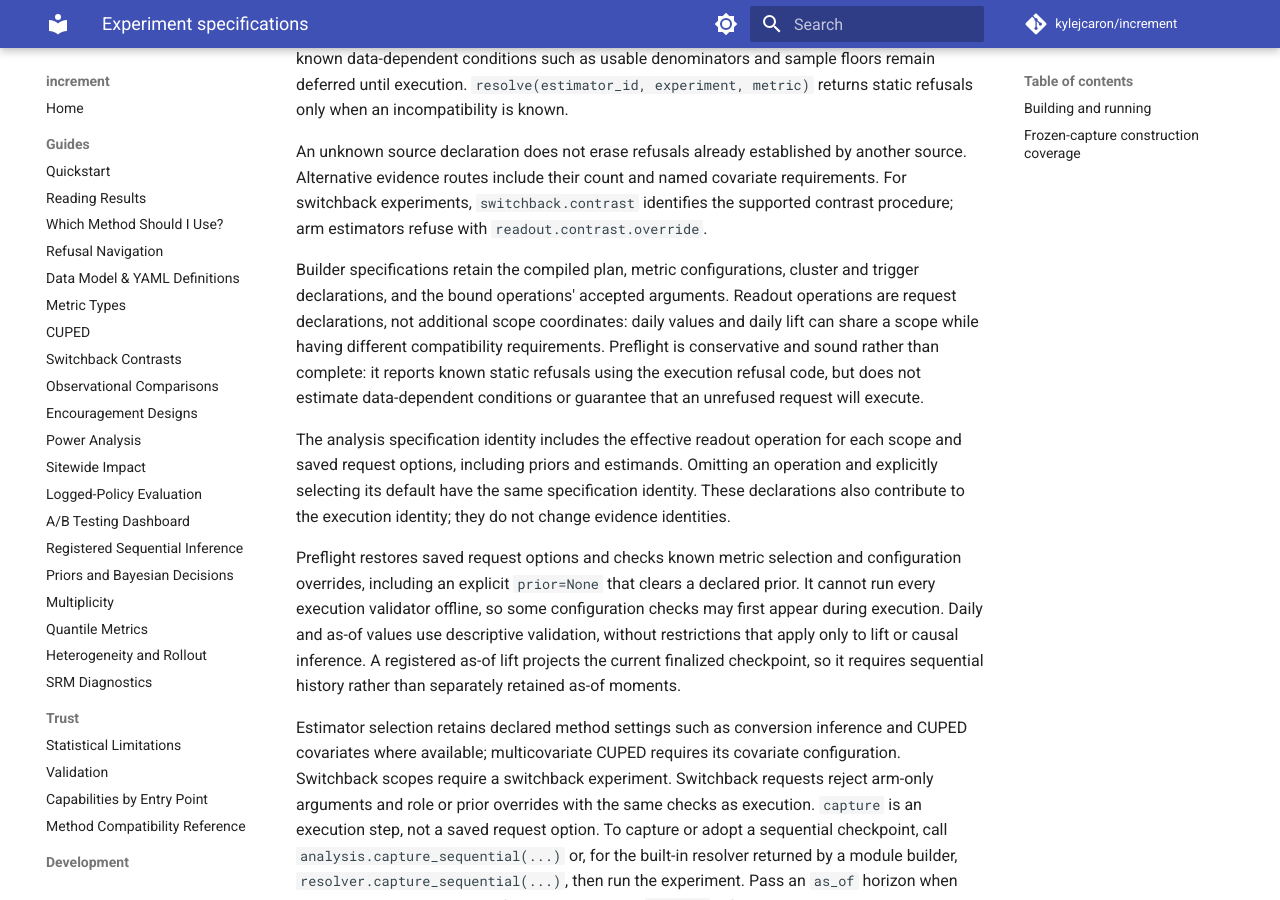
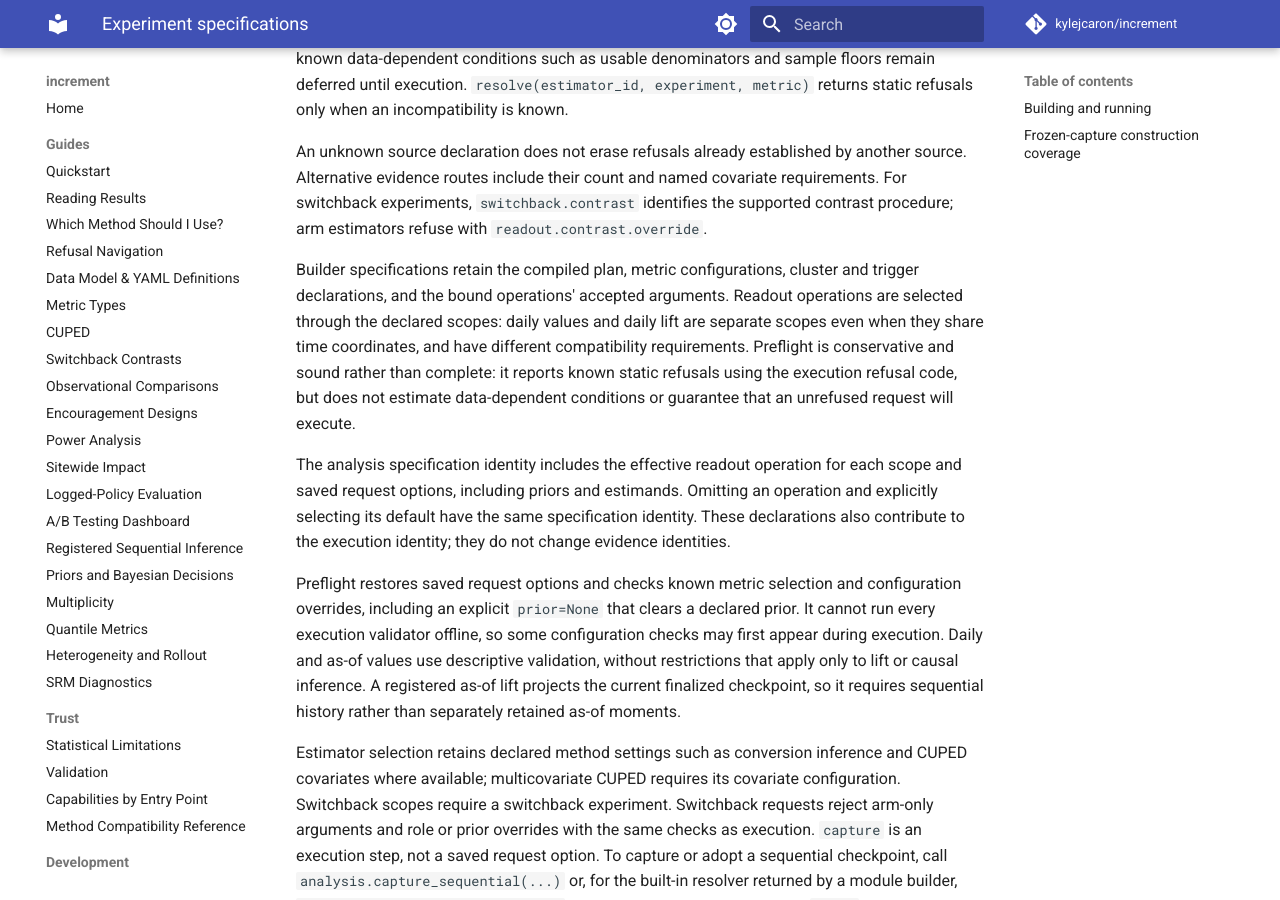
Before and after one commit to kylejcaron/increment, an MkDocs documentation site: the page built from docs/guides/experiment-specifications.md, in a window 1280 px wide and 900 px high, scrolled down 1491 px. Built offline with MkDocs 1.6.1 and Material for MkDocs 9.7.7, drawn with Linux system fonts in a browser that asks for light colours; comment, search, counter and statistics services are not loaded.

Commit message:
docs: describe values and lift as separate views

```diff
--- a/docs/guides/experiment-specifications.md
+++ b/docs/guides/experiment-specifications.md
@@ -65,9 +65,9 @@ identifies the supported contrast procedure; arm estimators refuse with
 
 Builder specifications retain the compiled plan, metric configurations,
 cluster and trigger declarations, and the bound operations' accepted arguments.
-Readout operations are request declarations, not additional scope coordinates: daily
-values and daily lift can share a scope while having different compatibility
-requirements. Preflight is conservative and sound rather than complete: it reports
+Readout operations are selected through the declared scopes: daily values and
+daily lift are separate scopes even when they share time coordinates, and have
+different compatibility requirements. Preflight is conservative and sound rather than complete: it reports
 known static refusals using the execution refusal code, but does not estimate
 data-dependent conditions or guarantee that an unrefused request will execute.
 
```
